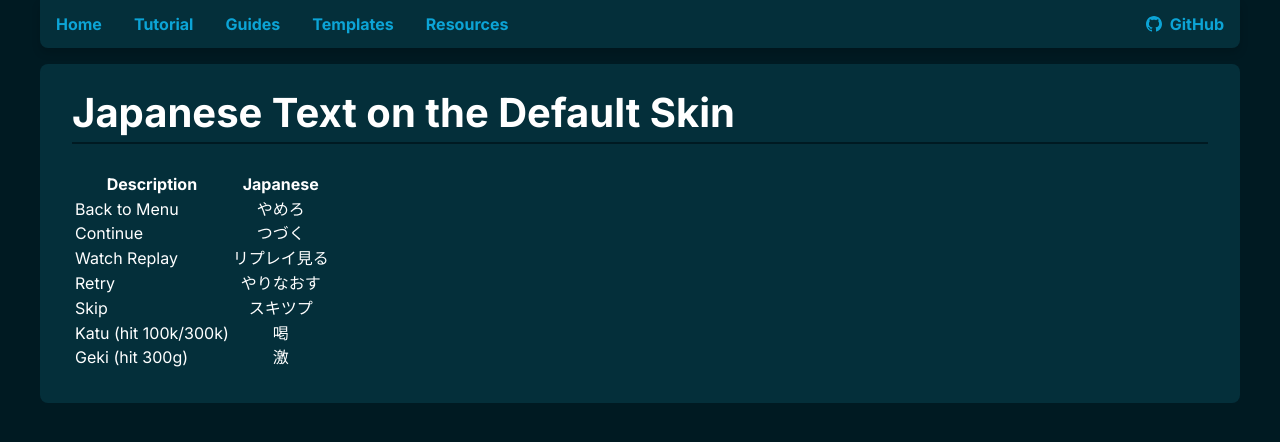
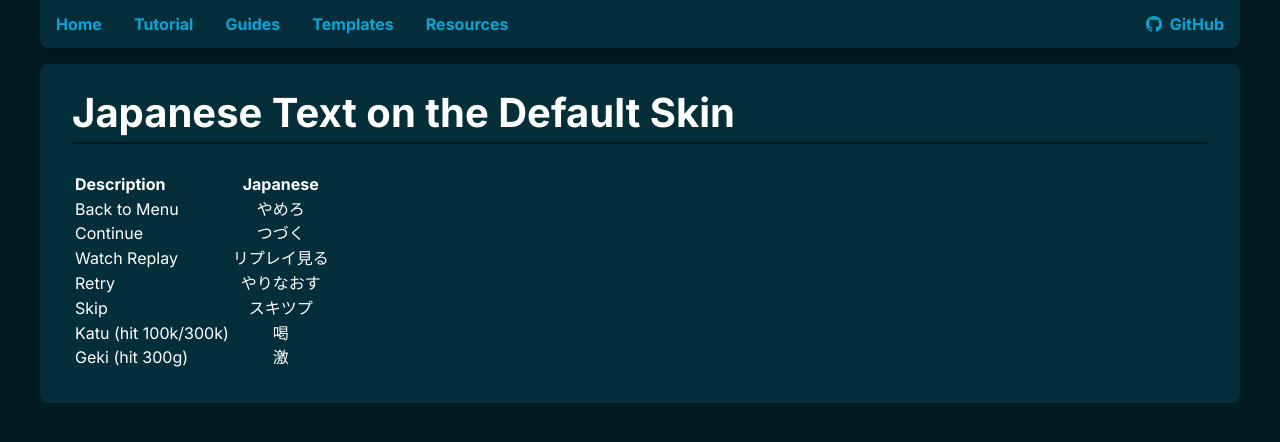
Before and after one commit to RockRoller01/skinninginfo, a Jekyll site: the page built from resources/japanese_text_on_the_default_skin.md, in a window 1280 px wide. Shown: the top 442 px of the page. Built offline with Jekyll 4.4.1, drawn with Linux system fonts in a browser that asks for light colours.

Commit message:
table text start

```diff
--- a/css/main.css
+++ b/css/main.css
@@ -89,6 +89,11 @@ hr{
     color: var(--dark-background);
 }
 
+/* table */
+table th{
+    text-align: start;
+}
+
 /* header and navigation bar */
 .header{
     position: sticky;
```
